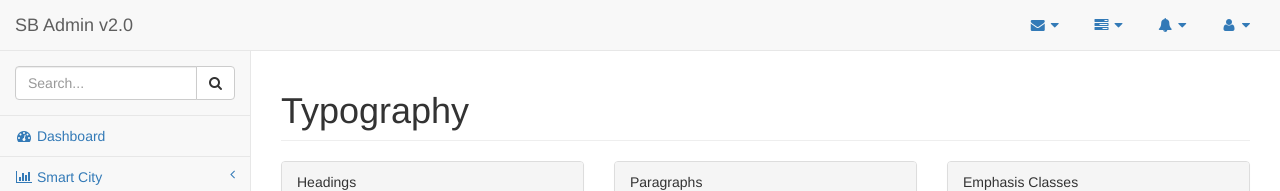
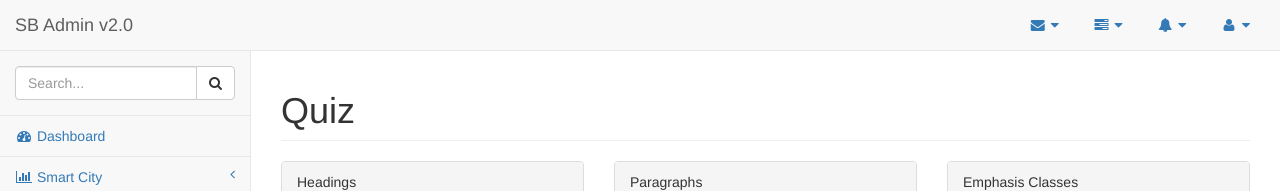
Before and after one commit to asharma381/CU3-Hacks, a website: page pages/typography.html in a window 1280 px wide. Shown: the top 191 px of the page. Drawn offline with Linux system fonts and the light colour scheme.

Commit message:
Update typography.html

```diff
--- a/pages/typography.html
+++ b/pages/typography.html
@@ -323,7 +323,7 @@
         <div id="page-wrapper">
             <div class="row">
                 <div class="col-lg-12">
-                    <h1 class="page-header">Typography</h1>
+                    <h1 class="page-header">Quiz</h1>
                 </div>
                 <!-- /.col-lg-12 -->
             </div>
```
